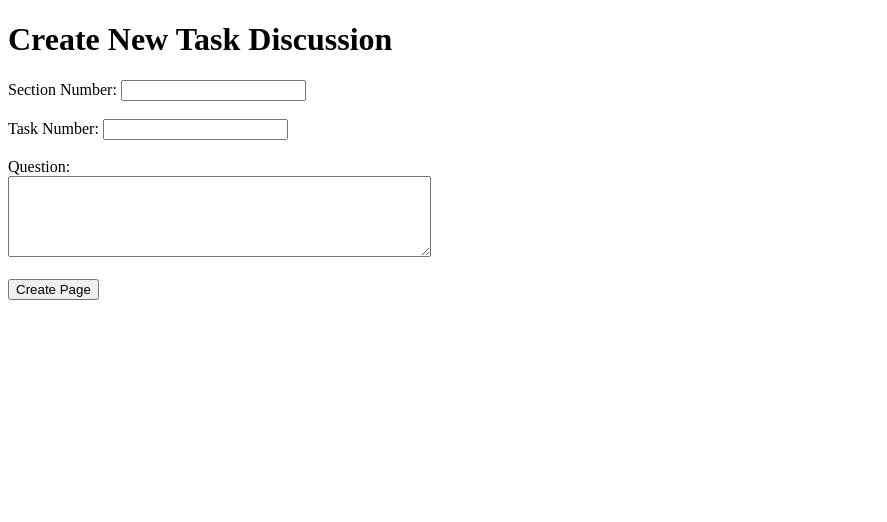
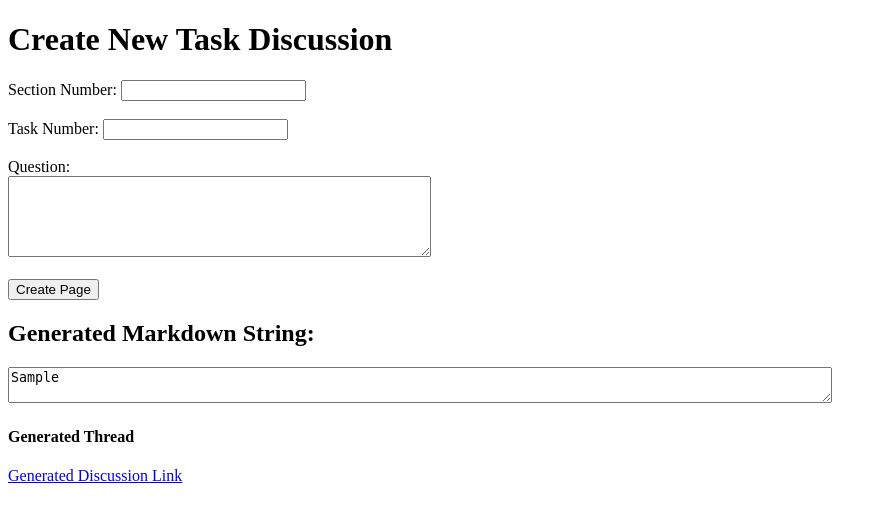
Before and after one commit to abdullahkhalids/qecft, a Flask app: template forum/templates/index.html in a window 1280 px wide. Shown: the top 522 px of the page, without its empty margins (0-887 px from the left). Run offline with Flask 3, Linux system fonts and the light colour scheme; the template is opened without the code that fills it: most values are stand-ins (such as "Sample title", 1, 10 or a date in 2020).

Commit message:
Refactor create_page to display markdown and link on the same page

```diff
--- a/forum/forumcreator.py
+++ b/forum/forumcreator.py
@@ -1,7 +1,6 @@
 import os
-from flask import Flask, render_template, request, redirect
+from flask import Flask, render_template, request, render_template_string
 from nbconvert.filters import markdown2html
-
 
 app = Flask(__name__)
 
@@ -35,23 +34,23 @@ HTML_FOOTER = """
 
 def create_new_page(section_number, task_number, question):
     page_title = f"Section {section_number} Task {task_number}"
-
     page_contents = markdown2html(question)
-
     page_filename = f"section_{section_number}_task_{task_number}.html"
-
     page_directory = "templates"
     os.makedirs(page_directory, exist_ok=True)
+
     content = f"<h3>Comments</h3>{ISSO_CONFIG}"
+
     with open(os.path.join(page_directory, page_filename), "w") as file:
         file.write(HTML_HEADER)
         file.write(f"<h1>{page_title}</h1>\n\n")
         file.write(page_contents)
-        # adding Isso comment section
         file.write(content)
         file.write(HTML_FOOTER)
 
-    return page_filename
+    markdown_string = f"[Discussion](https://abdullahkhalid.com/qecft/solutions/{page_filename})"
+
+    return page_filename, markdown_string
 
 
 @app.route("/", methods=["GET", "POST"])
@@ -61,17 +60,15 @@ def create_page():
         task_number = request.form.get("task_number")
         question = request.form.get("question")
 
-        page_filename = create_new_page(section_number, task_number, question)
-
-        return redirect(f"/comments/{page_filename}")
+        page_filename, markdown_string = create_new_page(section_number, task_number, question)
+        link_output = f"/comments/{page_filename}"
+        return render_template("index.html", markdown_output=markdown_string, link_output=link_output)
 
     return render_template("index.html")
-
 
 @app.route("/comments/<path:name>")
 def view_comments(name):
     return render_template(name)
 
-
 if __name__ == '__main__':
     app.run(host='localhost', port=8000)
--- a/forum/templates/index.html
+++ b/forum/templates/index.html
@@ -18,5 +18,15 @@
 
         <input type="submit" value="Create Page">
     </form>
+
+    {% if markdown_output %}
+        <h2>Generated Markdown String:</h2>
+        <textarea rows="2" cols="100" readonly>{{ markdown_output }}</textarea>
+    {% endif %}
+
+    {% if link_output %}
+        <h4> Generated Thread </h4>
+        <a href="{{ link_output }}">Generated Discussion Link</a>
+    {% endif %}
 </body>
 </html>
```
